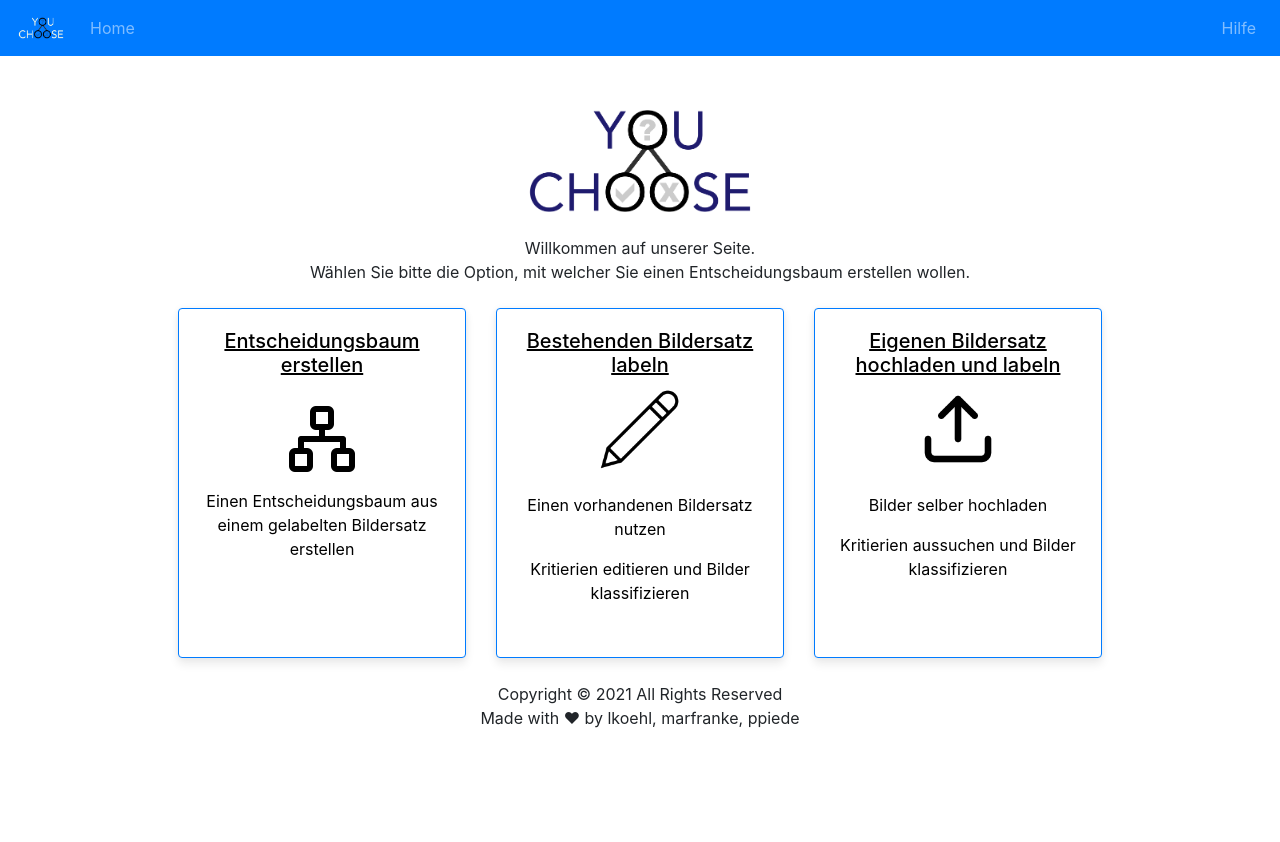
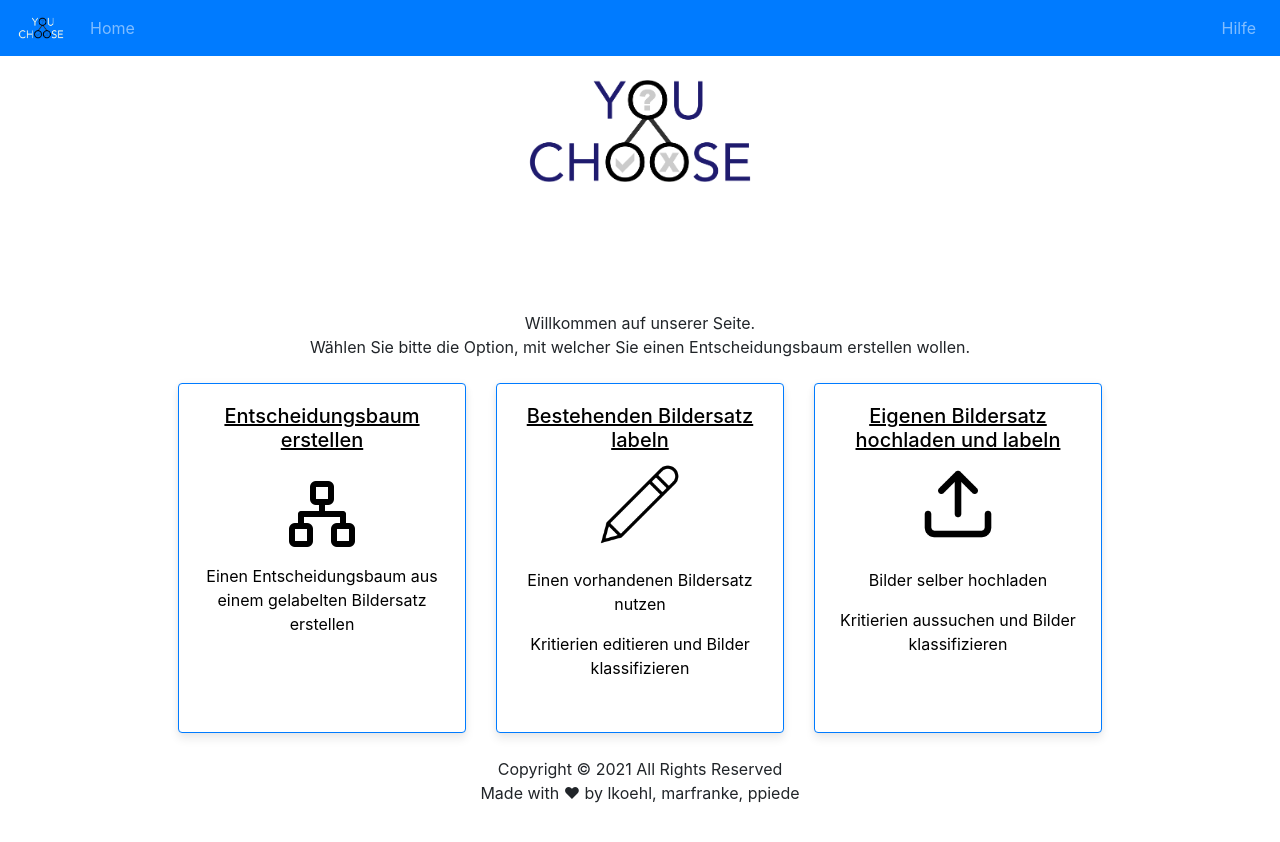
Before and after one commit to ppiede/infohomie, a React (Create React App) app: page / in a window 1280 px wide. Shown: the top 842 px of the page. Before the commit the page ends 800 px from the top, so only its background shows below. Built offline with nearby package versions, Linux system fonts and the light colour scheme; what local-storage would draw is missing.

Commit message:
Schon gesetzte Kriterien bleiben nun enthalten

```diff
--- a/src/screens/CreateLabels.js
+++ b/src/screens/CreateLabels.js
@@ -10,7 +10,7 @@ import { setFeatures as setFeaturesInDB } from "../mock";
 
 const query = new URLSearchParams(window.location.search);
 const datasetID = query.get("id");
-const features = getFeatures(datasetID);
+const features = getFeatures(datasetID); // die schon existierenden Features
 
 /**
  * Ermöglicht den User die Erstellung neuer Features und deren Optionen
@@ -18,8 +18,8 @@ const features = getFeatures(datasetID);
  */
 const CreateLabels = () => {
 
- // Alle Features die wir besitzen
- const dataset = GetDataset(datasetID);
+  // Alle Features die wir besitzen
+  const dataset = GetDataset(datasetID);
   const [newFeatures, setFeatures] = useState([]); // neuen features(titel) die hinzugefügt werden
   const [featureOptions, setFeatureOptions] = useState([
     { id: v4(), option1: "", option2: "" },
@@ -147,7 +147,7 @@ const CreateLabels = () => {
     let theLowestID = dataset[0].id;
 
     for (let i = 1; i < dataset.length; i++) {
-      if(dataset[i].id < theLowestID) {
+      if (dataset[i].id < theLowestID) {
         theLowestID = dataset[i].id;
       }
     }
@@ -186,12 +186,16 @@ const CreateLabels = () => {
       ];
       allFeatures[`${Object.keys(features).length + i + 1}`] = element;
     }
-    setFeaturesInDB(datasetID, allFeatures); // Der Aufruf klappt nicht
+    setFeaturesInDB(datasetID, allFeatures);
 
     for (let i = 0; i < dataset.length; i++) {
       let element = {};
       for (const [key, value] of Object.entries(features)) {
-        element[`${key}`] = value.values[0];
+        if (key < Object.keys(features).length+1) {
+          element[`${key}`] = dataset[i].features[key];
+        } else {
+          element[`${key}`] = value.values[0];
+        }
       }
       for (let j = 0; j < newFeatures.length; j++) {
         element[`${Object.entries(features).length + j + 1}`] =
@@ -200,14 +204,14 @@ const CreateLabels = () => {
       let lowestID = getLowestID();
 
       EditValues(datasetID, dataset[i].name, element);
-      //console.log(test);
     }
+
     alert("Kriterien wurden hinzugefügt");
 
     // Verzögerung zum richtigen Updaten der Daten
-    setTimeout(function(){
+    setTimeout(function () {
       window.location.href = "/label-pictures?id=" + datasetID;
-  }, 2000);
+    }, 2000);
   };
   return (
     <div>
--- a/src/screens/SelectEditMode.js
+++ b/src/screens/SelectEditMode.js
@@ -11,6 +11,13 @@ const SelectEditMode = () => {
   let page = [];
 
   const body = (
+    <div>
+      <img
+        src={Logo}
+        height="150"
+        className="d-inline-block align-top"
+        alt="You choose Logo"
+      />
       <div
         style={{
           display: "flex",
@@ -20,14 +27,6 @@ const SelectEditMode = () => {
           justifyContent: "center",
         }}
       >
-      <div className="row-md-4">
-        <img
-          src={Logo}
-          height="150"
-          className="d-inline-block align-top"
-          alt="You choose Logo"
-        />
-      </div>
         <div className="row-md-4">
           Willkommen auf unserer Seite.
         <br />
@@ -130,6 +129,7 @@ const SelectEditMode = () => {
         <br />
         <Footer />
       </div>
+    </div>
   );
 
   page.push(body);
```
Lines whose indentation alone changed are shown as unchanged.
